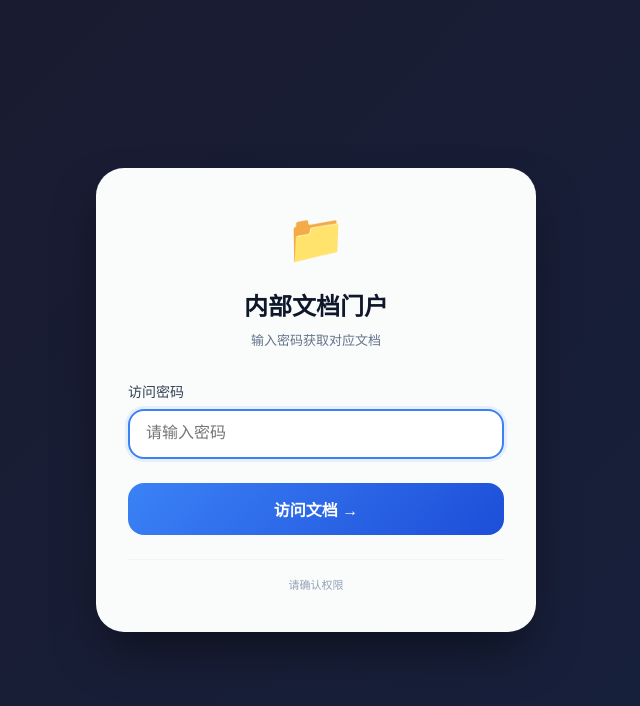
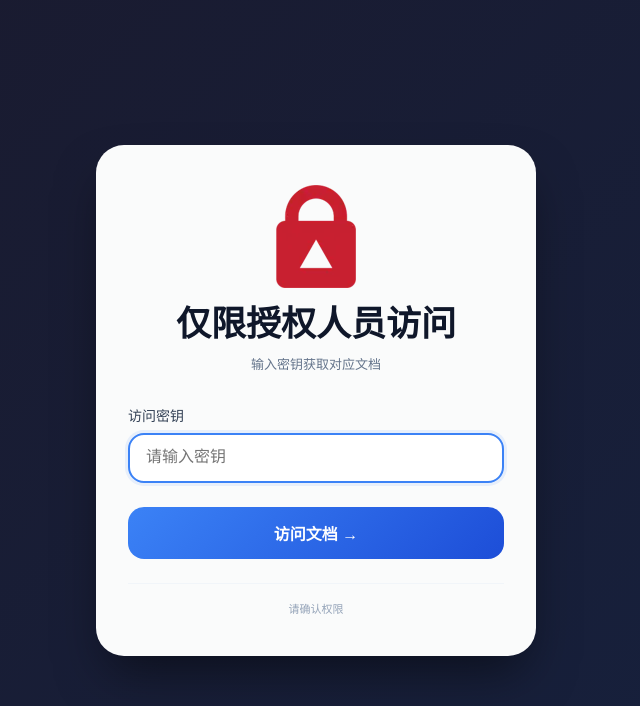
Before and after one commit to Sou-wang/trig, a plain HTML site: page trigl/index.html in a window 1280 px wide. Shown: the whole page, without its empty margins (324-964 px from the left). Drawn offline with Linux system fonts and the light colour scheme.

Commit message:
v0.0.0.1

```diff
--- a/trigl/css/style-index.css
+++ b/trigl/css/style-index.css
@@ -23,16 +23,16 @@ body {
     max-width: 440px;
 }
 
-.logo {
+.imge001{
     text-align: center;
-    font-size: 48px;
-    margin-bottom: 20px;
+    font-size: 10px;
+    margin-bottom: 5px;
 }
 
 h1 {
     text-align: center;
     color: #0f172a;
-    font-size: 24px;
+    font-size: 35px;
     margin-bottom: 8px;
 }
 
--- a/trigl/index.html
+++ b/trigl/index.html
@@ -8,13 +8,13 @@
 </head>
 <body>
     <div class="card">
-        <div class="logo">📁</div>
-        <h1>内部文档门户</h1>
-        <div class="sub">输入密码获取对应文档</div>
+        <div class="imge001"><img src="./docs/001.webp" alt="存档"><img></div>
+        <h1>仅限授权人员访问</h1>
+        <div class="sub">输入密钥获取对应文档</div>
 
         <div class="input-group">
-            <label>访问密码</label>
-            <input type="text" id="passwordInput" placeholder="请输入密码" autocomplete="off" autofocus>
+            <label>访问密钥</label>
+            <input type="text" id="passwordInput" placeholder="请输入密钥" autocomplete="off" autofocus>
         </div>
 
         <button id="submitBtn">访问文档 →</button>
```
Also changed, not shown: trigl/docs/001.webp (added).
